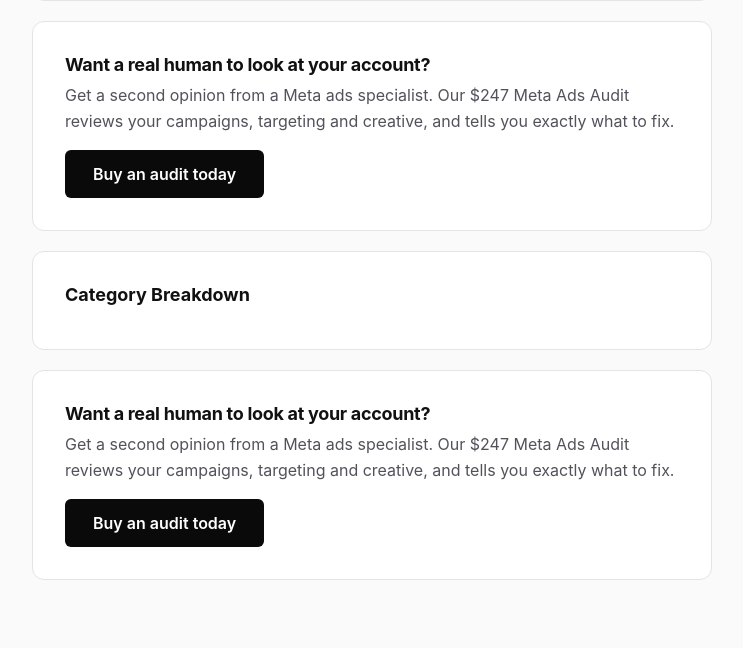
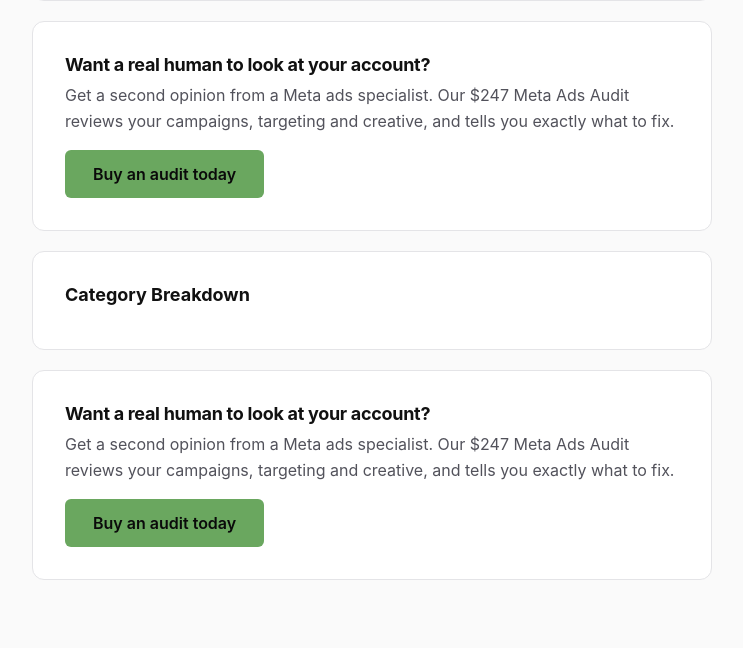
Before and after one commit to jordanviralmarketing/meta-ads-grader, a Flask app: template templates/report.html in a window 1280 px wide. Shown: the part 170-818 px from the top of the page, without its empty margins (268-1011 px from the left). Run offline with Flask 3, Linux system fonts and the light colour scheme; the template is opened without the code that fills it, so the values that code supplies are empty; some libraries are stand-ins or nearby versions.

Commit message:
Use VMC brand green on the grade-screen audit CTA button

```diff
--- a/templates/_audit_cta.html
+++ b/templates/_audit_cta.html
@@ -1,5 +1,5 @@
 <div class="card cta">
     <h2>Want a real human to look at your account?</h2>
     <p>Get a second opinion from a Meta ads specialist. Our $247 Meta Ads Audit reviews your campaigns, targeting and creative, and tells you exactly what to fix.</p>
-    <a class="btn" href="https://audit.theviralmarketingcompany.com/?utm_source=grader&amp;utm_medium=cta&amp;utm_campaign=grade_screen">Buy an audit today</a>
+    <a class="btn btn-cta" href="https://audit.theviralmarketingcompany.com/?utm_source=grader&amp;utm_medium=cta&amp;utm_campaign=grade_screen">Buy an audit today</a>
 </div>
--- a/templates/report.html
+++ b/templates/report.html
@@ -23,6 +23,8 @@
         th { color: #71717a; font-weight: 500; }
         .btn { display: inline-block; background: #0a0a0a; color: white; padding: 14px 28px; border-radius: 6px; text-decoration: none; font-weight: 600; margin-top: 8px; }
         .btn:hover { background: #27272a; }
+        .btn.btn-cta { background: #6aa75f; color: #0a0a0a; }
+        .btn.btn-cta:hover { background: #5d9354; color: #0a0a0a; }
         .cta h2 { font-size: 18px; margin-bottom: 8px; letter-spacing: -0.3px; }
         .cta p { color: #52525b; line-height: 1.6; }
         .cta .btn { margin-top: 16px; }
```
